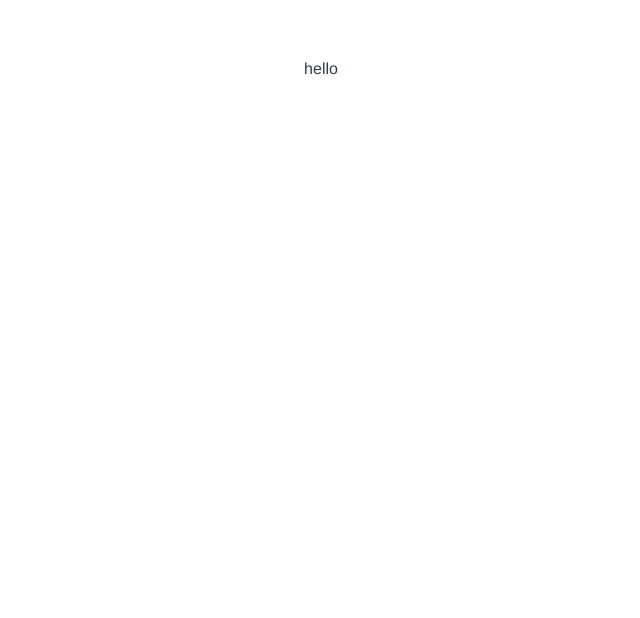
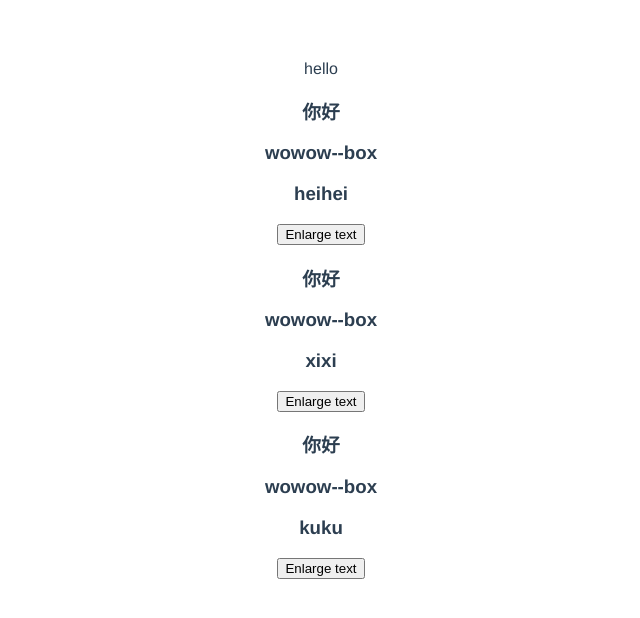
Before and after one commit to Mihray/propvue, a Vue app: page / in a window 1280 px wide. Shown: the top 618 px of the page, without its empty margins (319-959 px from the left). Built offline with nearby package versions, Linux system fonts and the light colour scheme.

Commit message:
Update ChildComponent.vue

```diff
--- a/src/components/ChildComponent.vue
+++ b/src/components/ChildComponent.vue
@@ -1,6 +1,12 @@
 <template>
-    <div class="ChildComponent">
-        <h3>{{title}}</h3>
+    <div>
+        <h3>{{title1}}</h3>
+        <h3>wowow--{{box}}</h3>
+        <h3>{{post.title}}</h3>
+        <button v-on:click="$emit('enlarge-text')">
+            Enlarge text
+        </button>
+
     </div>
 </template>
 <script>
@@ -8,12 +14,7 @@ export default {
     data(){
 
     },
-    props:[
-    'title'
-  ],
-  methods:{
-
-  }
+    props:['title1','box','post'],
 }
 </script>
 <style scoped>
```
